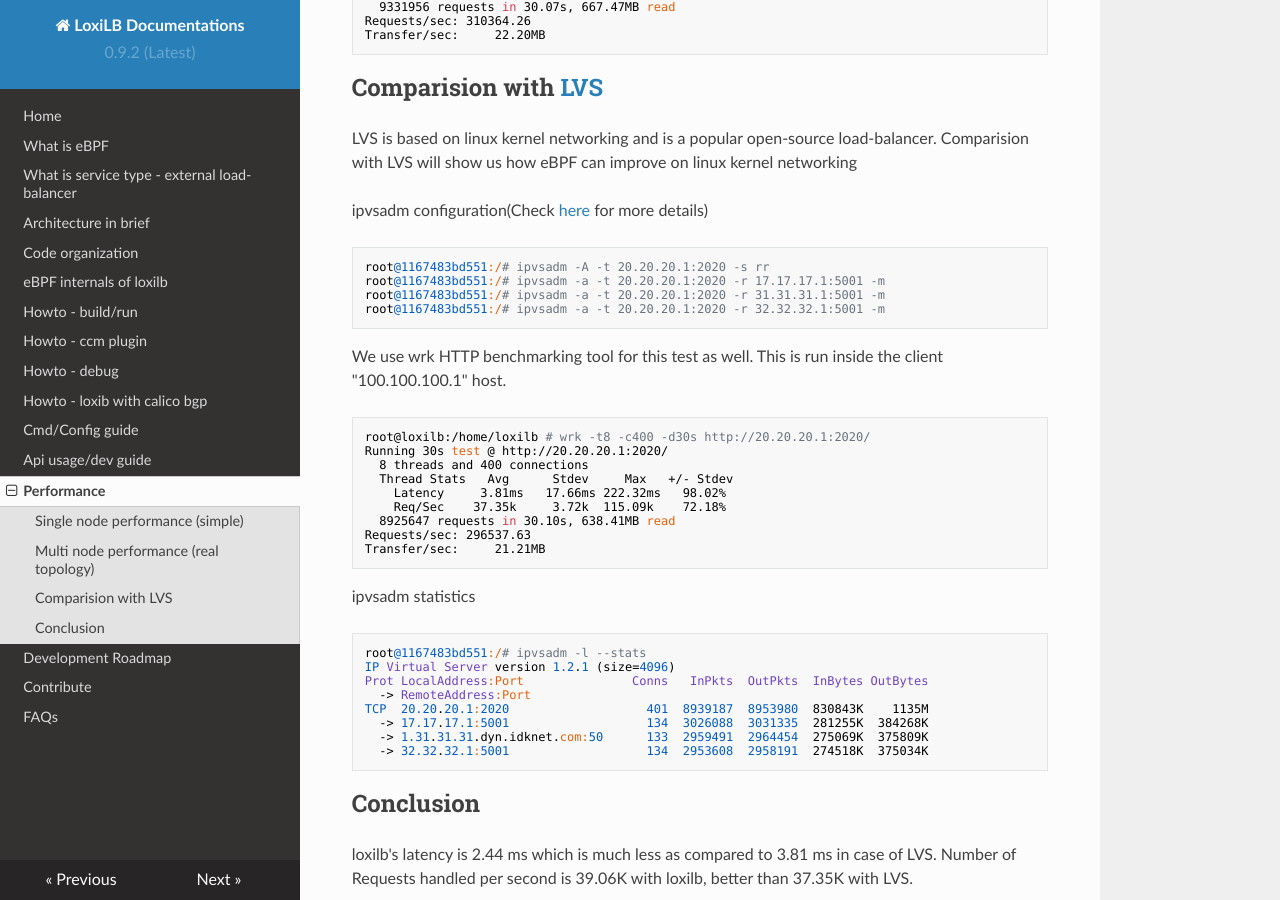
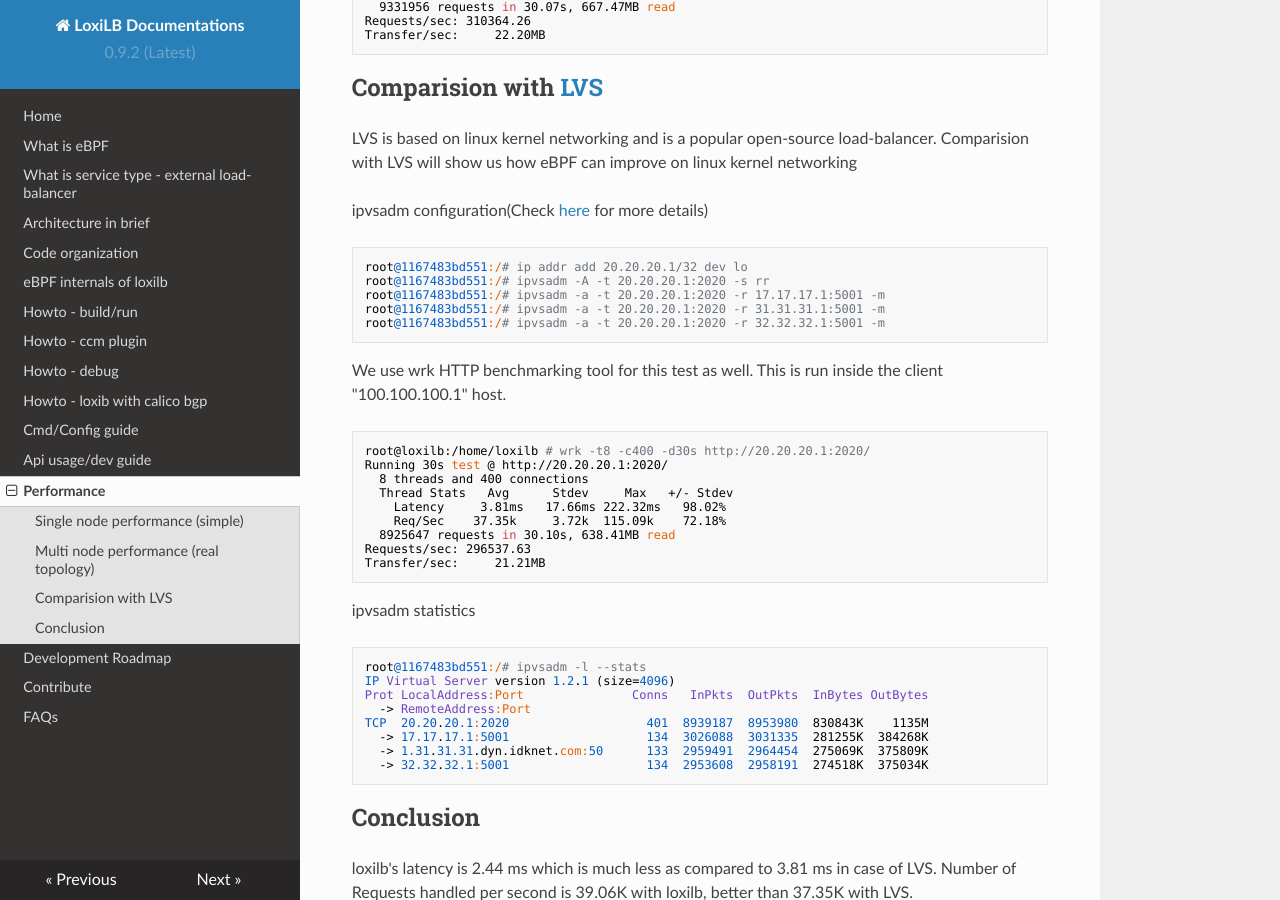
Before and after one commit to loxilb-io/loxilbdocs, an MkDocs documentation site: the page built from docs/perf.md, in a window 1280 px wide and 900 px high, scrolled down 2139 px. Built offline with MkDocs 1.6.1, drawn with Linux system fonts in a browser that asks for light colours; nearby versions of some CDN libraries.

Commit message:
Update perf.md

````diff
--- a/docs/perf.md
+++ b/docs/perf.md
@@ -117,6 +117,7 @@
 
 ipvsadm configuration(Check [here](https://debugged.it/blog/ipvs-the-linux-load-balancer/) for more details)
 ```
+root@1167483bd551:/# ip addr add 20.20.20.1/32 dev lo
 root@1167483bd551:/# ipvsadm -A -t 20.20.20.1:2020 -s rr
 root@1167483bd551:/# ipvsadm -a -t 20.20.20.1:2020 -r 17.17.17.1:5001 -m
 root@1167483bd551:/# ipvsadm -a -t 20.20.20.1:2020 -r 31.31.31.1:5001 -m
````
